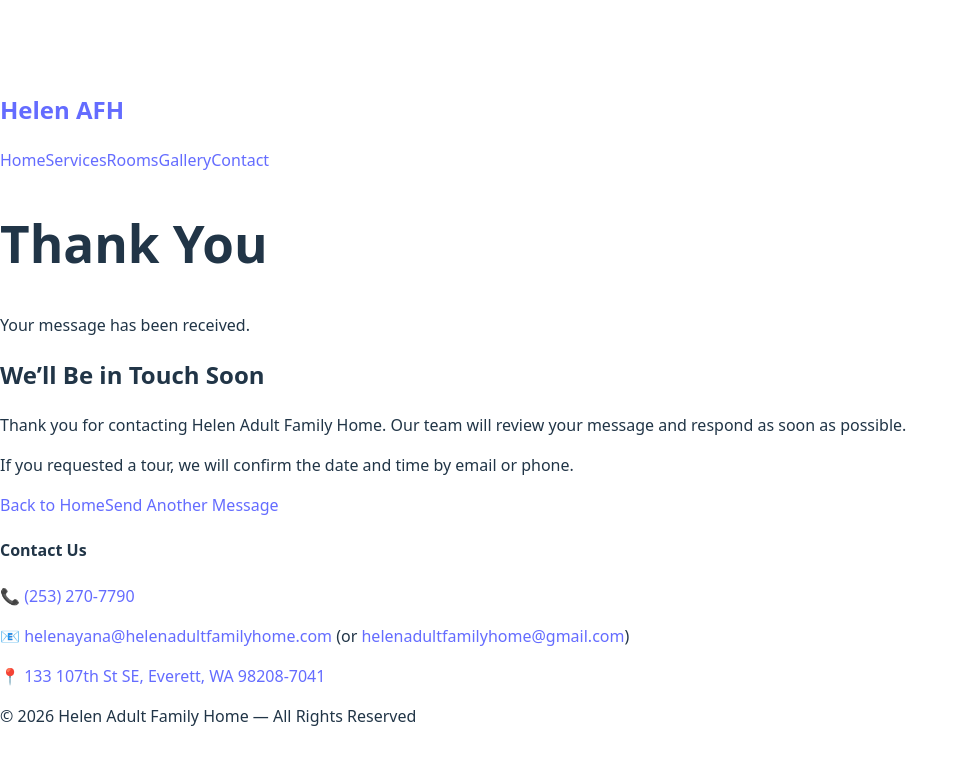
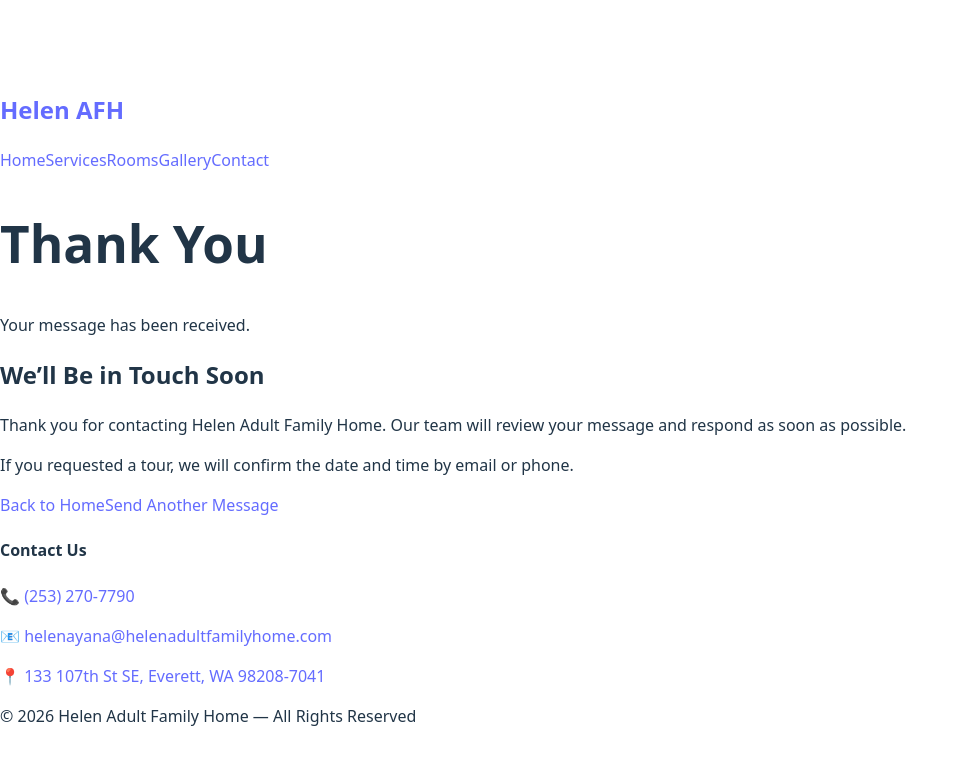
Before and after one commit to oneloveabi/helen-afh, a React (Vite) app: page /thank-you in a window 1280 px wide. Shown: the top 764 px of the page, without its empty margins (0-969 px from the left). Built offline with nearby package versions, Linux system fonts and the light colour scheme; the HTML template or start-up script is replaced by a standard one.

Commit message:
update footer contac us

```diff
--- a/src/components/Footer.jsx
+++ b/src/components/Footer.jsx
@@ -14,11 +14,6 @@ export default function Footer() {
                     <a href="mailto:helenayana@helenadultfamilyhome.com">
                         helenayana@helenadultfamilyhome.com
                     </a>{" "}
-                    (or{" "}
-                    <a href="mailto:helenadultfamilyhome@gmail.com">
-                        helenadultfamilyhome@gmail.com
-                    </a>
-                    )
                 </p>
 
                 <p>
```
